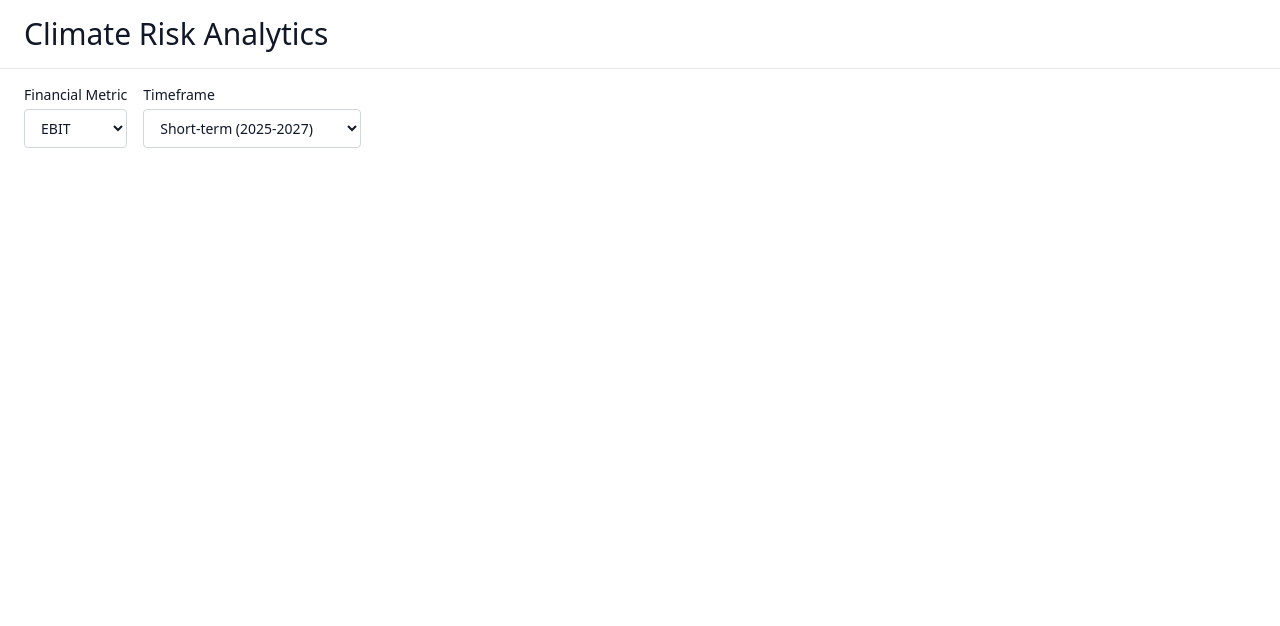
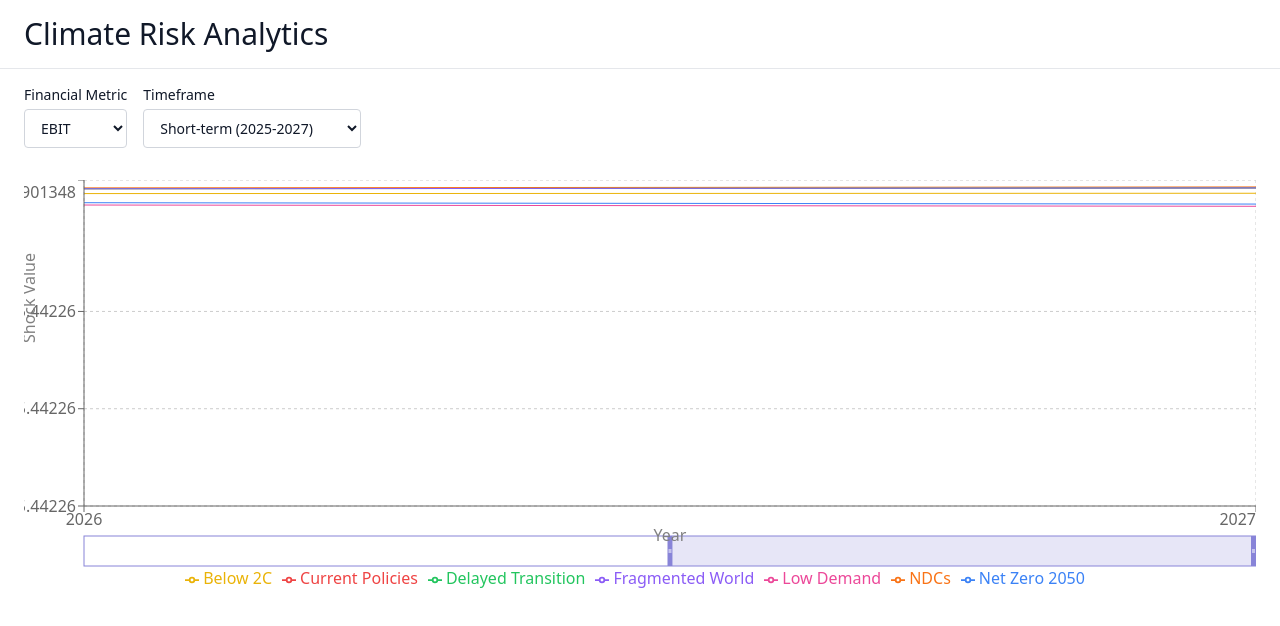
Before and after one commit to eleni-klidaras/climate-risk-analytics-dashboard, a React (Vite) app: page / in a window 1280 px wide. Shown: the top 626 px of the page. Built offline with nearby package versions, Linux system fonts and the light colour scheme.

Commit message:
added Graph component

```diff
--- a/src/App.tsx
+++ b/src/App.tsx
@@ -1,12 +1,22 @@
 import "./App.css";
-import { useEffect, useState } from "react";
+import { useEffect, useState, useMemo } from "react";
 import { fetchFinancialData } from "./services/fetchFinancialRiskData";
-import { type FinancialRiskRecord } from "./types/types";
+import {
+  type FinancialRiskRecord,
+  type FinancialLineItem,
+  type Timeframe,
+} from "./types/types";
 import Header from "./components/Header";
 import FilterPanel from "./components/FilterPanel";
+import Graph from "./components/Graph";
+import { filterData, transformToChartData } from "./utils/utils";
 
 export default function App() {
   const [data, setData] = useState<FinancialRiskRecord[] | null>(null);
+  const [selectedLineItem, setSelectedLineItem] =
+    useState<FinancialLineItem>("EBIT");
+  const [selectedTimeframe, setSelectedTimeframe] =
+    useState<Timeframe>("short");
 
   useEffect(() => {
     async function fetchData() {
@@ -14,18 +24,38 @@ export default function App() {
         const fetchedData: FinancialRiskRecord[] = await fetchFinancialData();
         if (fetchedData.length) setData(fetchedData);
       } catch (err) {
-        console.error("Failed to fetch data", err);
+        console.error("Failed to fetch data:", err);
       }
     }
     fetchData();
   }, []);
+
+  const yDomain = useMemo<[number, number] | undefined>(() => {
+    if (!data) return;
+    const shocks = data.map((d) => d.financialLineItemShock);
+    return [Math.min(...shocks), Math.max(...shocks)];
+  }, [data]);
+
+  const chartData = useMemo(() => {
+    if (!data) return;
+    const filteredData = filterData(data, selectedLineItem, selectedTimeframe);
+    return transformToChartData(filteredData);
+  }, [data, selectedLineItem, selectedTimeframe]);
+
+  console.log(chartData);
   return (
     <>
       <div>
         <Header />
-        <FilterPanel />
-        {/* <FilterPanel/>
-        <Graph/> */}
+        <FilterPanel
+          {...{
+            selectedLineItem,
+            setSelectedLineItem,
+            selectedTimeframe,
+            setSelectedTimeframe,
+          }}
+        />
+        {chartData && <Graph chartData={chartData} yDomain={yDomain} />}
       </div>
     </>
   );
--- a/src/components/FilterPanel.tsx
+++ b/src/components/FilterPanel.tsx
@@ -1,10 +1,10 @@
 import { type FinancialLineItem, type Timeframe } from "../types/types";
 
 type FilterPanelProps = {
-  lineItem: FinancialLineItem;
-  onLineItemChange: (value: FinancialLineItem) => void;
-  timeframe: Timeframe;
-  onTimeframeChange: (value: Timeframe) => void;
+  selectedLineItem: FinancialLineItem;
+  setSelectedLineItem: (value: FinancialLineItem) => void;
+  selectedTimeframe: Timeframe;
+  setSelectedTimeframe: (value: Timeframe) => void;
 };
 
 const LINE_ITEMS: FinancialLineItem[] = ["EBIT", "FCFF", "DCF"];
@@ -16,10 +16,10 @@ const TIMEFRAMES: { label: string; value: Timeframe }[] = [
 ];
 
 export default function FilterPanel({
-  lineItem,
-  onLineItemChange,
-  timeframe,
-  onTimeframeChange,
+  selectedLineItem,
+  setSelectedLineItem,
+  selectedTimeframe,
+  setSelectedTimeframe,
 }: FilterPanelProps) {
   return (
     <div className="flex gap-4 px-6 py-4">
@@ -29,9 +29,9 @@ export default function FilterPanel({
         </label>
         <select
           id="line-item"
-          value={lineItem}
+          value={selectedLineItem}
           onChange={(e) =>
-            onLineItemChange(e.target.value as FinancialLineItem)
+            setSelectedLineItem(e.target.value as FinancialLineItem)
           }
           className="rounded border border-gray-300 dark:border-gray-600 bg-white dark:bg-gray-800 px-3 py-2 text-sm"
         >
@@ -49,8 +49,10 @@ export default function FilterPanel({
         </label>
         <select
           id="timeframe"
-          value={timeframe}
-          onChange={(e) => onTimeframeChange(e.target.value as Timeframe)}
+          value={selectedTimeframe}
+          onChange={(e) =>
+            setSelectedTimeframe(e.target.value as Timeframe)
+          }
           className="rounded border border-gray-300 dark:border-gray-600 bg-white dark:bg-gray-800 px-3 py-2 text-sm"
         >
           {TIMEFRAMES.map((tf) => (
--- a/src/components/Graph.tsx
+++ b/src/components/Graph.tsx
@@ -0,0 +1,60 @@
+import {
+  LineChart,
+  Line,
+  XAxis,
+  YAxis,
+  CartesianGrid,
+  Tooltip,
+  Legend,
+  ResponsiveContainer,
+  Brush,
+} from "recharts";
+
+const PATHWAYS = [
+  { key: "Current Policies", color: "#ef4444" },
+  { key: "NDCs", color: "#f97316" },
+  { key: "Below 2C", color: "#eab308" },
+  { key: "Delayed Transition", color: "#22c55e" },
+  { key: "Net Zero 2050", color: "#3b82f6" },
+  { key: "Fragmented World", color: "#8b5cf6" },
+  { key: "Low Demand", color: "#ec4899" },
+];
+
+type GraphProps = {
+  chartData: Record<string, number>[];
+  yDomain?: [number, number];
+};
+
+export default function Graph({ chartData, yDomain }: GraphProps) {
+  if (!chartData.length) return <p className="px-6 py-4">No data available.</p>;
+
+  return (
+    <div className="px-6 py-4">
+      <ResponsiveContainer width="100%" height={450}>
+        <LineChart data={chartData} margin={{ bottom: 40 }}>
+          <CartesianGrid strokeDasharray="3 3" />
+          <XAxis
+            dataKey="year"
+            label={{ value: "Year", position: "insideBottom", offset: -5 }}
+          />
+          <YAxis
+            domain={yDomain}
+            label={{ value: "Shock Value", angle: -90, position: "insideLeft" }}
+          />
+          <Tooltip />
+          <Legend />
+          <Brush dataKey="year" height={30} stroke="#8884d8" startIndex={1} />
+          {PATHWAYS.map((pathway) => (
+            <Line
+              key={pathway.key}
+              type="monotone"
+              dataKey={pathway.key}
+              stroke={pathway.color}
+              dot={false}
+            />
+          ))}
+        </LineChart>
+      </ResponsiveContainer>
+    </div>
+  );
+}
--- a/src/utils/utils.ts
+++ b/src/utils/utils.ts
@@ -6,19 +6,20 @@ import {
 
 export const filterData = (
   data: FinancialRiskRecord[],
-  selectedMetric: string,
+  selectedLineItem: string,
   timeframe: Timeframe,
 ) => {
   const { start, end } = TIMEFRAME_RANGES[timeframe];
 
   return data.filter(
     (d) =>
-      d.financialLineItem === selectedMetric &&
+      d.financialLineItem === selectedLineItem &&
       d.year >= start &&
       d.year <= end,
   );
 };
 
+// Transform data from one pathway per year to one object per year
 export const transformToChartData = (filteredData: FinancialRiskRecord[]) => {
   const grouped = filteredData.reduce(
     (acc, curr) => {
```
